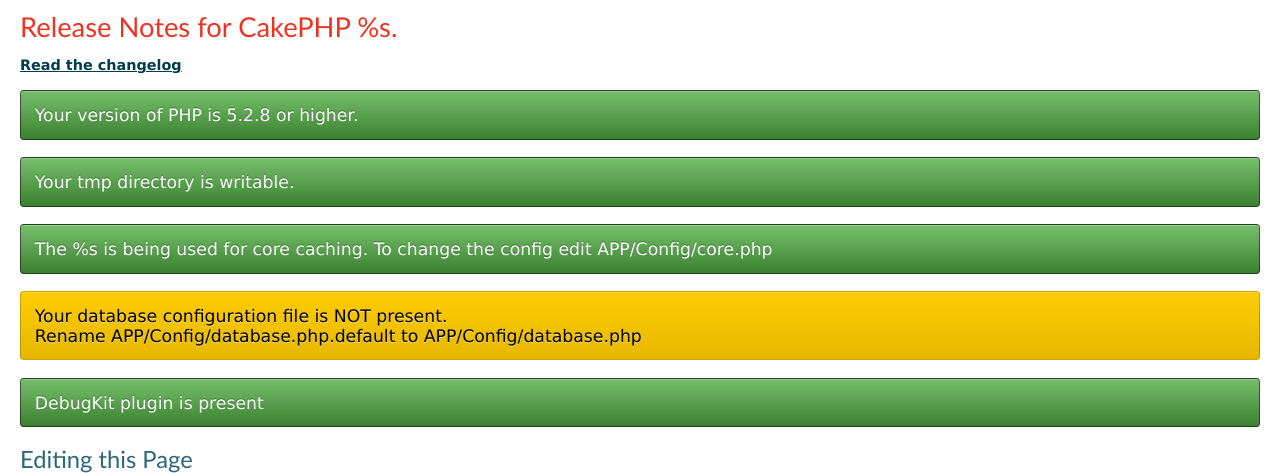
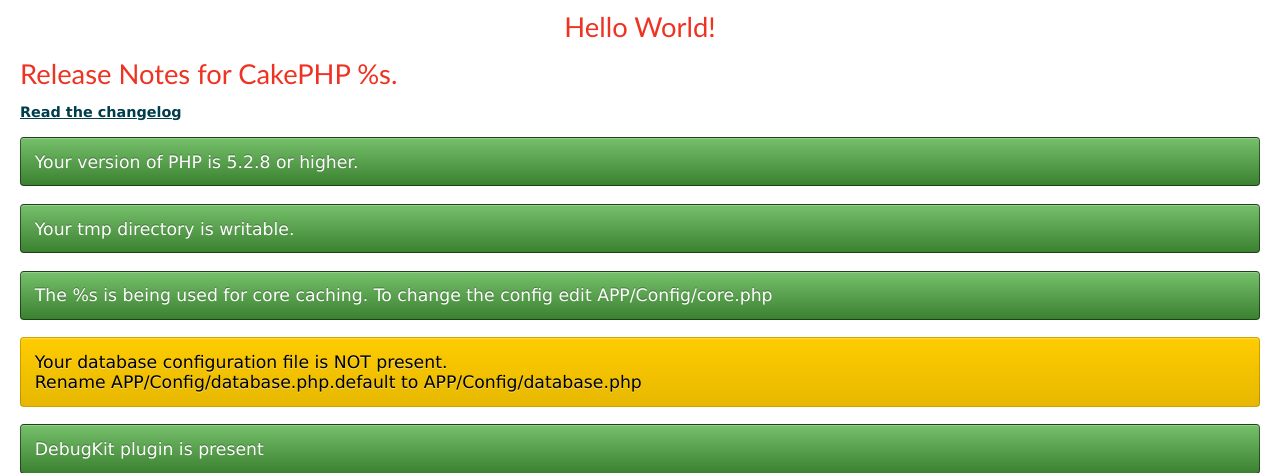
Before and after one commit to donh/hitter, a CakePHP app: the page made by app/View/Pages/home.ctp in a window 1280 px wide. Shown: the part 47-520 px from the top of the page. Run offline with PHP 8.4 and a stand-in for CakePHP, Linux system fonts and the light colour scheme; the template is opened without the code that fills it, so the values that code supplies are empty; some libraries are stand-ins or nearby versions.

Commit message:
Hello World!

```diff
--- a/app/View/Pages/home.ctp
+++ b/app/View/Pages/home.ctp
@@ -22,6 +22,7 @@ if (!Configure::read('debug')):
 endif;
 App::uses('Debugger', 'Utility');
 ?>
+<center><h2>Hello World!</h2></center>
 <h2><?php echo __d('cake_dev', 'Release Notes for CakePHP %s.', Configure::version()); ?></h2>
 <p>
 	<a href="http://cakephp.org/changelogs/<?php echo Configure::version(); ?>"><?php echo __d('cake_dev', 'Read the changelog'); ?> </a>
```
Also changed, not shown: 1 other file.
